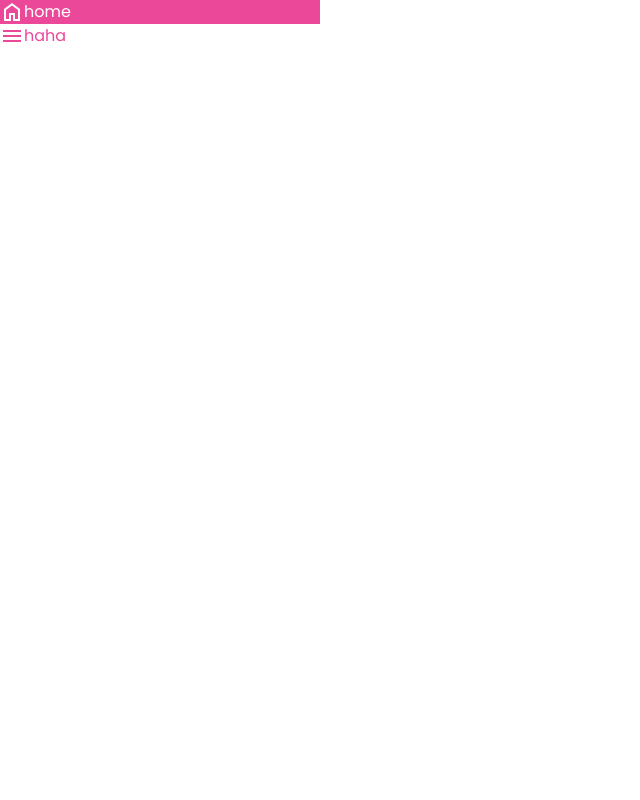
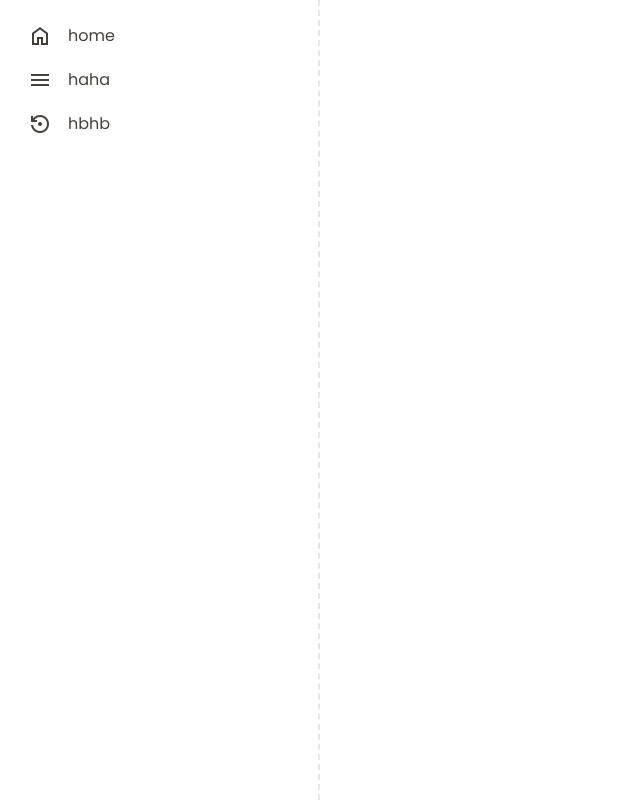
Before and after one commit to JJblau2021/two, a React (Create React App) app: page / in a window 1280 px wide. Shown: the whole page, without its empty margins (0-640 px from the left). Built offline with nearby package versions, Linux system fonts and the light colour scheme.

Commit message:
style: update layout sider

```diff
--- a/src/components/MenuWrap/index.module.css
+++ b/src/components/MenuWrap/index.module.css
@@ -4,9 +4,9 @@
 }
 
 .menu__main {
-  @apply w-full
+  @apply w-full bg-white
 }
 
 .menu__body {
-  @apply w-full overflow-hidden transition-all
+  @apply w-full overflow-hidden transition-all bg-white;
 }
--- a/src/layout/components/Sider/MenuItem/index.module.css
+++ /dev/null
@@ -1,8 +0,0 @@
-/*================== Menu Item Css ==================*/
-.menu__item {
-  @apply cursor-pointer hover:text-white hover:bg-pink-500 text-pink-500 flex items-center
-}
-
-.active {
-  @apply bg-pink-500 text-white
-}
--- a/src/layout/components/Sider/MenuItem/index.jsx
+++ b/src/layout/components/Sider/MenuMainItem/index.jsx
@@ -1,10 +1,10 @@
 /**
- * MenuItem
+ * MenuMainItem
  * @returns
  */
 import MIcon from '@/components/MIcon';
 import styles from './index.module.css';
-const MenuItem = ({ icon, checked, title, onClick, className }) => {
+const MenuMainItem = ({ icon, checked, title, onClick, className }) => {
   return (
     <div
       className={[
@@ -14,10 +14,10 @@ const MenuItem = ({ icon, checked, title, onClick, className }) => {
       ].join(' ')}
       onClick={onClick}
     >
-      <MIcon icon={icon} />
+      <MIcon icon={icon} className={styles.menu__icon} />
       <span>{title}</span>
     </div>
   );
 };
 
-export default MenuItem;
+export default MenuMainItem;
--- /dev/null
+++ b/src/layout/components/Sider/MenuMainItem/index.module.css
@@ -0,0 +1,16 @@
+/*================== Menu Item Css ==================*/
+.menu__item {
+  @apply cursor-pointer hover:bg-gray-100 text-gray-700 flex items-center px-3 py-2 rounded-sm bg-white;
+}
+
+.active {
+  @apply bg-pink-50
+}
+
+.menu__icon {
+  @apply mr-4
+}
+
+.active .menu__icon {
+  @apply text-pink-500
+}
--- /dev/null
+++ b/src/layout/components/Sider/MenuSubItem/index.jsx
@@ -0,0 +1,22 @@
+/**
+ * MenuSubItem
+ * @returns
+ */
+import styles from './index.module.css';
+
+const MenuSubItem = ({ checked, title, onClick, className }) => {
+  return (
+    <div
+      className={[
+        styles.menu__item,
+        className,
+        checked ? styles.active : '',
+      ].join(' ')}
+      onClick={onClick}
+    >
+      <span>{title}</span>
+    </div>
+  );
+};
+
+export default MenuSubItem;
--- /dev/null
+++ b/src/layout/components/Sider/MenuSubItem/index.module.css
@@ -0,0 +1,22 @@
+/*================== Menu Item Css ==================*/
+.menu__item {
+  @apply cursor-pointer hover:bg-gray-100 text-gray-600 flex items-center px-3 py-2 rounded-sm relative mt-1 bg-white;
+}
+
+.menu__item::before {
+  content: '';
+  @apply inline-block w-2 h-2 rounded-full bg-gray-600 mx-2 absolute transition-all scale-75 left-3;
+  /* left: 1rem; */
+}
+.menu__item > span {
+  @apply pl-10
+}
+
+.menu__item.active::before {
+  @apply  bg-pink-500 scale-100;
+
+}
+
+.menu__item.active > span {
+  @apply font-semibold;
+}
--- a/src/layout/components/Sider/index.jsx
+++ b/src/layout/components/Sider/index.jsx
@@ -3,8 +3,9 @@
  * @returns
  */
 import styles from './index.module.css';
-import MenuWrap from '../../../components/MenuWrap';
-import MenuItem from './MenuItem';
+import MenuWrap from '@/components/MenuWrap';
+import MenuMainItem from './MenuMainItem';
+import MenuSubItem from './MenuSubItem';
 import { memo } from 'react';
 
 const Sider = ({ menu, selectedKey, onSelect }) => {
@@ -14,14 +15,14 @@ const Sider = ({ menu, selectedKey, onSelect }) => {
       <MenuWrap
         key={key}
         options={menuItem}
-        mainItem={<MenuItem />}
+        mainItem={<MenuMainItem />}
         value={selectedKey}
         onChange={onSelect && onSelect}
       >
-        <MenuItem className="pl-6" />
+        <MenuSubItem className="pl-6" />
       </MenuWrap>
     ) : (
-      <MenuItem
+      <MenuMainItem
         {...menuItem}
         checked={selectedKey && selectedKey[0] === key}
         onClick={() => {
--- a/src/layout/components/Sider/index.module.css
+++ b/src/layout/components/Sider/index.module.css
@@ -1,4 +1,4 @@
 /*================== Sider Css ==================*/
-.sub__menu__item {
-
+.sider__wrap {
+  @apply grid gap-1 overflow-auto max-h-full
 }
--- a/src/layout/index.css
+++ b/src/layout/index.css
@@ -4,9 +4,9 @@
 }
 
 .app__sider__wrap {
-  @apply w-full h-full max-w-xs;
+  @apply w-full h-full max-w-xs p-4 border-gray-200 border-r-2 border-dashed;
 }
 
 .app__content {
-  @apply w-full h-full overflow-x-hidden overflow-y-auto flex-1;
+  @apply w-full h-full overflow-x-hidden overflow-y-auto flex-1 p-4;
 }
--- a/src/router/routes.js
+++ b/src/router/routes.js
@@ -11,7 +11,16 @@ const menus = [
         index: true,
         element: <Home />,
         title: 'home',
-        icon: 'search',
+      },
+      {
+        path: '/home/a',
+        element: <Home />,
+        title: 'homeA',
+      },
+      {
+        path: '/home/b',
+        element: <Home />,
+        title: 'homeB',
       },
     ],
   },
@@ -20,6 +29,48 @@ const menus = [
     path: '/haha',
     icon: 'menu',
     element: 'haha',
+  },
+  {
+    title: 'hbhb',
+    path: '/hbhb',
+    icon: 'settings_backup_restore',
+    children: [
+      {
+        index: true,
+        element: 'hbhb',
+        title: 'hbhb',
+      },
+      {
+        path: '/hbhb/a',
+        element: 'hbhb',
+        title: 'hbhb',
+      },
+      {
+        path: '/hbhb/b',
+        element: 'hbhb',
+        title: 'hbhb',
+      },
+      {
+        path: '/hbhb/c',
+        element: 'hbhb',
+        title: 'hbhb',
+      },
+      {
+        path: '/hbhb/d',
+        element: 'hbhb',
+        title: 'hbhb',
+      },
+      {
+        path: '/hbhb/e',
+        element: 'hbhb',
+        title: 'hbhb',
+      },
+      {
+        path: '/hbhb/f',
+        element: 'hbhb',
+        title: 'hbhb',
+      },
+    ],
   },
   {
     path: '*',
@@ -36,7 +87,7 @@ const routes = [
 ];
 
 function getSideMenuItem(pre, { title, path = '/', children, index, ...rest }) {
-  if (index || path.endsWith(title)) {
+  if (index || path !== '*') {
     return [
       ...pre,
       {
```
